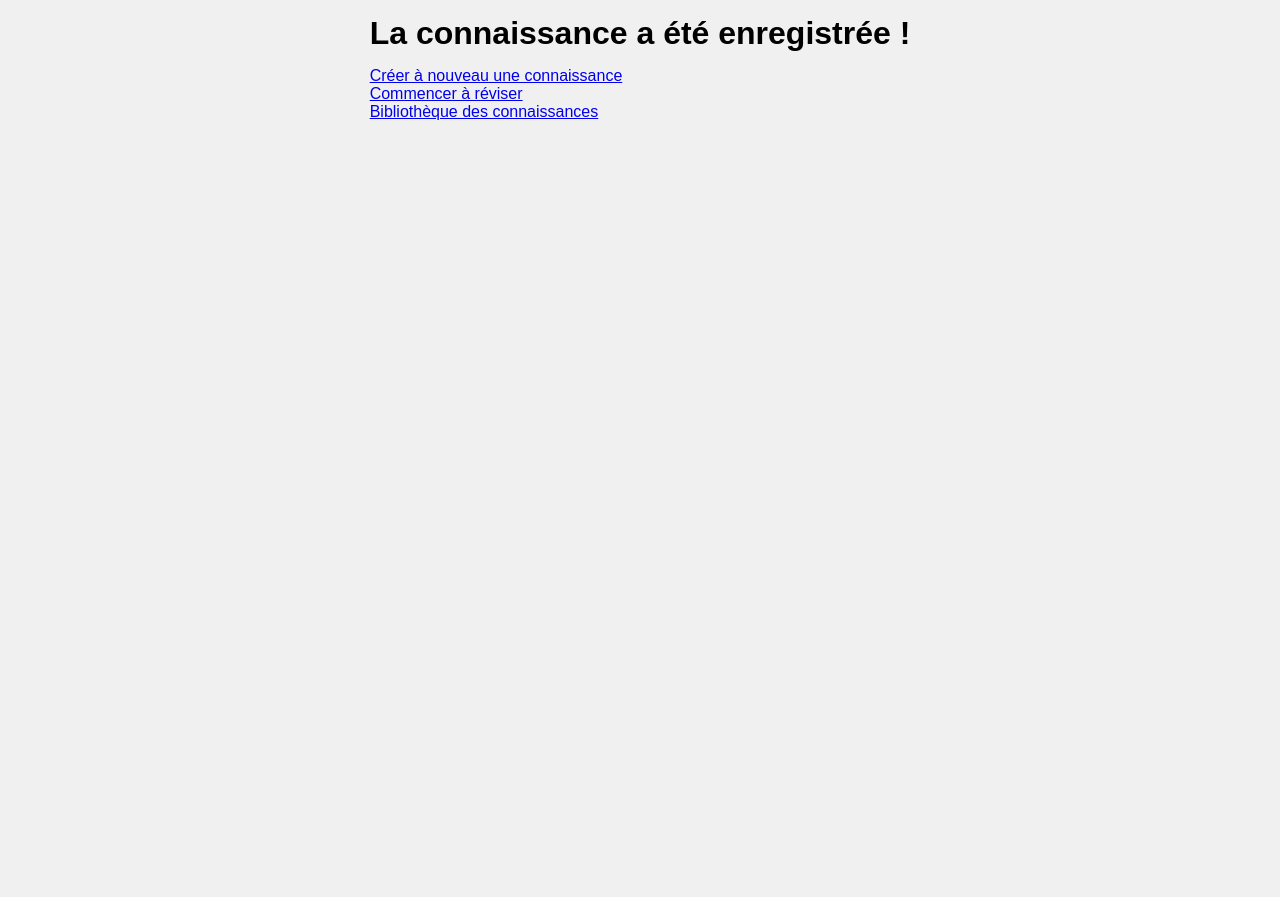
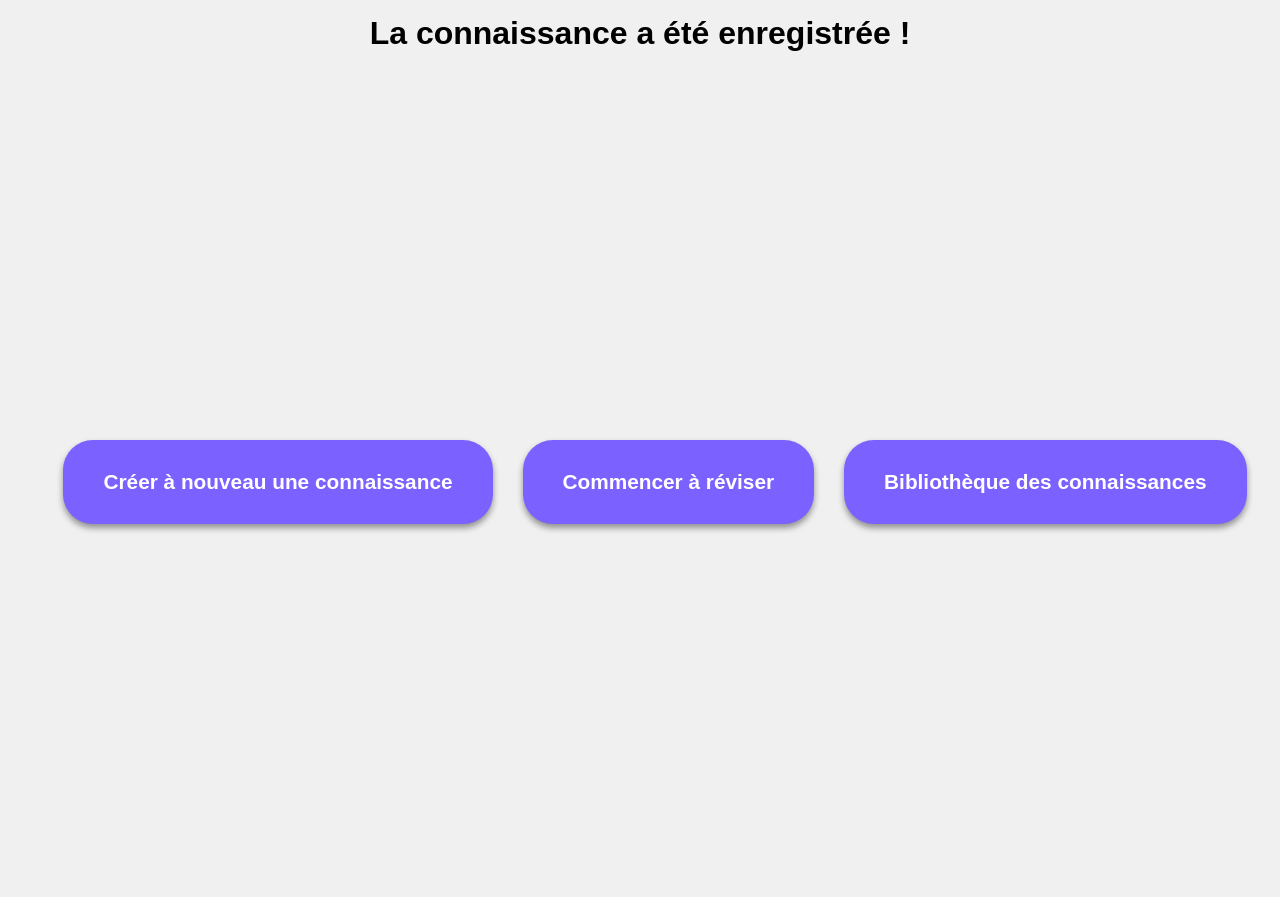
Before and after one commit to Tezay/reminder, a Flask app: template templates/success.html in a window 1280 px wide. Before the commit the page ends 120 px from the top, so only its background shows below. Run offline with Flask 3, Linux system fonts and the light colour scheme; the template is opened without the code that fills it, so the values that code supplies are empty.

Commit message:
success.css update

```diff
--- a/static/css/reviewer.css
+++ b/static/css/reviewer.css
@@ -69,7 +69,7 @@
 
 
 
-.review-container h2 {
+h2 {
     margin-left: auto;
     margin-right: auto;
     margin-bottom: 20px;
--- /dev/null
+++ b/static/css/success.css
@@ -0,0 +1,59 @@
+.sub-main-container {
+    width: 100%;
+    height: 100%;
+    display: flex;
+    flex-direction: column;
+    justify-content: center;
+    padding: 15px; /* Ajout de padding pour un peu d'espace sur les bords */
+}
+
+.mode {
+    width: 100%;
+    margin: 10px 0;
+}
+
+.mode a {
+    display: block;
+    padding: 20px 30px;
+    text-align: center;
+    background-color: #7B61FF; /* Couleur violette principale */
+    color: white;
+    font-weight: bold;
+    text-decoration: none;
+    border-radius: 20px; /* Bordures arrondies */
+    box-shadow: 0 4px 6px rgba(0, 0, 0, 0.4); /* Légère ombre pour effet de profondeur */
+    transition: background-color 0.3s, transform 0.3s, box-shadow 0.3s;
+}
+
+.mode a:hover {
+    background-color: #6848e3; /* Couleur violette foncée pour effet de survol */
+    transform: scale(1.01);
+    box-shadow: 0 6px 8px rgba(0, 0, 0, 0.15); /* Augmentation de l'ombre au survol */
+}
+
+.mode a:active {
+    background-color: #4a34b2; /* Couleur encore plus foncée pour effet de clic */
+    transform: scale(0.95);
+    box-shadow: 0 3px 4px rgba(0, 0, 0, 0.1); /* Diminution de l'ombre au clic */
+}
+
+/* Styles pour l'affichage sur PC */
+@media (min-width: 768px) {
+    .sub-main-container {
+        flex-direction: row;
+        justify-content: center;
+        align-items: center;
+        gap: 30px;
+    }
+
+    .mode {
+        flex: 1;
+    }
+
+    .mode a {
+        padding: 30px 40px;
+        font-size: 1.3em;
+        border-radius: 30px; /* Bordures arrondies */
+    }
+
+}
--- a/templates/reviewer.html
+++ b/templates/reviewer.html
@@ -62,7 +62,7 @@
 
         {% else %}
 
-        <h2>Aucune connaissance à réviser aujourd'hui</h2>
+        <h2>Aucune connaissance à réviser aujourd'hui 👏</h2>
 
         {% endif %}
 
--- a/templates/success.html
+++ b/templates/success.html
@@ -4,6 +4,7 @@
     <meta charset="UTF-8">
     <meta name="viewport" content="width=device-width, initial-scale=1.0">
     <link rel="stylesheet" href="{{url_for('static', filename='css/global.css')}}">
+    <link rel="stylesheet" href="{{url_for('static', filename='css/success.css')}}">
     <link rel="shortcut icon" href="{{url_for('static', filename='assets/favicon.png')}}">
     <title>Connaissance enregistrée</title>
 </head>
@@ -12,6 +13,8 @@
     <div class="main-container">
 
         <h1>La connaissance a été enregistrée !</h1>
+
+        <div class="sub-main-container">
 
             <div class="newData-container">
                 <div class="mode"><a href="{{url_for('new')}}">Créer à nouveau une connaissance</a></div>
@@ -27,5 +30,7 @@
 
         </div>
 
+    </div>
+
 </body>
 </html>
```
Lines whose indentation alone changed are shown as unchanged.
